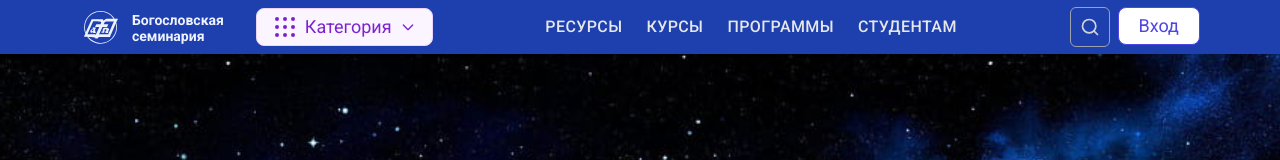
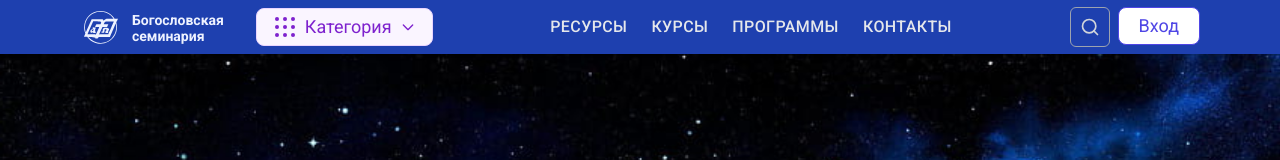
Before and after one commit to ValentinK2410/seminary, a React (Create React App) app: page / in a window 1280 px wide. Shown: the top 160 px of the page. Built offline with nearby package versions, Linux system fonts and the light colour scheme.

Commit message:
navigation is working now

```diff
--- a/src/HomePage.jsx
+++ b/src/HomePage.jsx
@@ -16,7 +16,7 @@ function HomePage() {
   return (
     <Layout>
       <Banner />
-       <AboutUs />
+      <AboutUs />
       <Categories />
       <Courses />
       <WhyChooseUs />
--- a/src/features/categories/Categories.jsx
+++ b/src/features/categories/Categories.jsx
@@ -65,7 +65,7 @@ export const Categories = () => {
   };
 
   return (
-    <section className="bg-indigo-25 p-6 sm:p-20 flex items-center">
+    <section id='ресурсы' className="bg-indigo-25 p-6 sm:p-20 flex items-center">
       <div className="w-full max-w-7xl mx-auto">
         <div className="flex text-center flex-col justify-center items-center space-y-5">
           <LightBulbTopic topic="Ресурсы для роста и служения" />
--- a/src/features/educations/Educations.jsx
+++ b/src/features/educations/Educations.jsx
@@ -4,7 +4,7 @@ import { educationalDegrees } from "./components/educationalDegrees";
 export const Educations = () => {
 
   return (
-    <section className="bg-indigo-25  p-6 sm:p-20 flex  items-center">
+    <section id="программы" className="bg-indigo-25  p-6 sm:p-20 flex  items-center">
       <div className="w-full max-w-7xl mx-auto flex  flex-col gap-10 ">
         <div className="flex text-center flex-col justify-center items-center space-y-5">
           <LightBulbTopic topic='Учебные программы' />
--- a/src/features/footer/Footer.jsx
+++ b/src/features/footer/Footer.jsx
@@ -10,7 +10,7 @@ import { Input } from '../../componentLibrary/Input';
 
 export const Footer = () => {
   return (
-    <footer className="bg-indigo-25 px-6 sm:px-20">
+    <footer id='контакты' className="bg-indigo-25 px-6 sm:px-20">
       <div
         className="w-full max-w-7xl mx-auto grid gap-10 py-[100px] grid-cols-1 sm:grid-cols-2 lg:grid-cols-3 xl:grid-cols-4"
       >
--- a/src/features/navigation/Navigation.jsx
+++ b/src/features/navigation/Navigation.jsx
@@ -78,7 +78,7 @@ export const Navigation = () => {
           </button>
 
           <article className='h-full justify-center flex flex-col gap-4 p-6'>
-            <MainNav />
+            <MainNav onLinkClick={() => setMenuOpen(false)} />
           </article>
         </div>
 
--- a/src/features/navigation/components/MainNav.jsx
+++ b/src/features/navigation/components/MainNav.jsx
@@ -1,14 +1,15 @@
+// MainNav.jsx
 import { NavLink } from './NavLink';
-import './MainNav.css'
+import './MainNav.css';
 
-export const MainNav = () => {
+export const MainNav = ({ onLinkClick }) => {
   return (
-    <nav aria-label="Main navigation" className='h-full flex items-center justify-center' >
-      <ul className="main_menu_items w-fit mx-auto ">
-        <NavLink name="Ресурсы" />
-        <NavLink name="Курсы" />
-        <NavLink name="Программы" />
-        <NavLink name="Студентам" />
+    <nav aria-label="Main navigation" className='h-full flex items-center justify-center'>
+      <ul className="main_menu_items w-fit mx-auto">
+        <NavLink name="Ресурсы" onClick={onLinkClick} />
+        <NavLink name="Курсы" onClick={onLinkClick} />
+        <NavLink name="Программы" onClick={onLinkClick} />
+        <NavLink name="Контакты" onClick={onLinkClick} />
       </ul>
     </nav>
   );
--- a/src/features/navigation/components/NavLink.jsx
+++ b/src/features/navigation/components/NavLink.jsx
@@ -1,13 +1,15 @@
+// NavLink.jsx
 import './NavLink.css';
 
-export const NavLink = ({ name }) => {
+export const NavLink = ({ name, onClick }) => {
   const linkId = name.toLowerCase().replace(/\s+/g, '-');
 
   return (
     <li>
       <a
         href={`#${linkId}`}
-        className="nav-link relative text-center p-2 uppercase  text-gray-200 hover:text-white  focus:text-indigo-100 font-medium  tracking-wide transition-colors duration-300 focus:outline-none focus:ring-1 focus:ring-offset-4 focus:rounded"
+        onClick={onClick}
+        className="nav-link relative text-center p-2 uppercase text-gray-200 hover:text-white focus:text-indigo-100 font-medium tracking-wide transition-colors duration-300 focus:outline-none focus:ring-1 focus:ring-offset-4 focus:rounded"
         aria-current={window.location.hash === `#${linkId}` ? 'page' : undefined}
       >
         {name}
```
